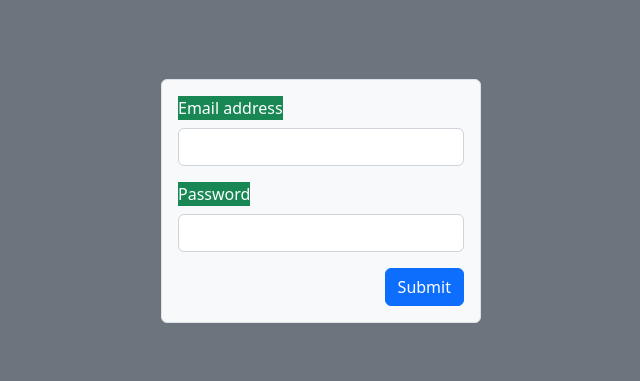
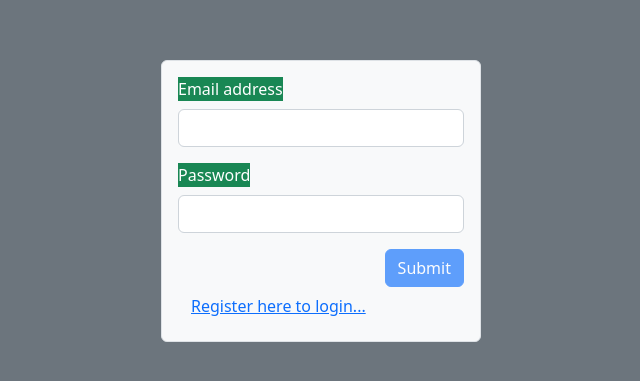
Before and after one commit to ethelbertdickson/openskyreactJS, a React (Vite) app: page / in a window 1280 px wide. Shown: the part 199-580 px from the top of the page, without its empty margins (319-959 px from the left). Built offline with nearby package versions, Linux system fonts and the light colour scheme.

Commit message:
Authenticated Component in LoginForm

```diff
--- a/src/components/Dashboard.jsx
+++ b/src/components/Dashboard.jsx
@@ -1,11 +1,16 @@
+import { useLocation, Navigate } from 'react-router-dom';
 import TableHead from './TableHead';
 import TableBody from './TableBody';
 import useOpenSky from '../hooks/useOpenSky';
 
 const Dashboard = () => {
    const users = useOpenSky();
-   console.log(users);
+   const location = useLocation();
+   const authenticated = new URLSearchParams(location.search).get(
+      'authenticated',
+   );
 
+   if (authenticated === 'true') {
       return (
          <>
             <h3>Open Sky Dashboard</h3>
@@ -15,6 +20,9 @@ const Dashboard = () => {
             </table>
          </>
       );
+   } else {
+      return <Navigate to='/' />;
+   }
 };
 
 export default Dashboard;
--- a/src/components/LoginForm.jsx
+++ b/src/components/LoginForm.jsx
@@ -1,13 +1,20 @@
+import { useState } from 'react';
 import { useNavigate } from 'react-router-dom';
 import { useForm } from 'react-hook-form';
 
 const LoginForm = () => {
+   const [emailAndPassword, setEmailAndPassword] = useState({
+      email: '',
+      password: '',
+   });
+   const [formError, setFormError] = useState('');
+
    let navigate = useNavigate();
 
    const {
       register,
       handleSubmit,
-      formState: { errors },
+      formState: { errors, isValid },
    } = useForm();
 
    const onSubmit = (data) => {
@@ -18,20 +25,34 @@ const LoginForm = () => {
 
       if (email === emailstored && password === passStored) {
          console.log('login successful');
-         navigate('/dashboard');
+         navigate('/dashboard?authenticated=true');
       } else {
-         alert('Invalid credentials');
+         setFormError('Invalid credentials');
+      }
+   };
+
+   const handleRegister = () => {
+      // handle register button click
+      const emailStored = localStorage.getItem('email');
+      const passStored = localStorage.getItem('password');
+
+      if (!emailStored || !passStored) {
+         localStorage.setItem('email', 'admin@admin.com');
+         localStorage.setItem('password', 'admin');
+         setEmailAndPassword({ email: 'admin@admin.com', password: 'admin' });
       }
    };
 
    return (
+      <>
          <div className='d-flex align-items-center justify-content-center vh-100 bg-secondary'>
-         <form
-            onSubmit={handleSubmit(onSubmit)}
-            className='w-25 border p-3 rounded bg-light'
+            <div className='w-25 border p-3 rounded bg-light'>
+               <form onSubmit={handleSubmit(onSubmit)}>
+                  <div className='mb-3'>
+                     <label
+                        htmlFor='email'
+                        className='form-label text-bg-success'
                      >
-            <div className='mb-3'>
-               <label htmlFor='email' className='form-label text-bg-success'>
                         Email address
                      </label>
                      <input
@@ -58,7 +79,10 @@ const LoginForm = () => {
                      )}
                   </div>
                   <div className='mb-3'>
-               <label htmlFor='password' className='form-label text-bg-success'>
+                     <label
+                        htmlFor='password'
+                        className='form-label text-bg-success'
+                     >
                         Password
                      </label>
                      <input
@@ -79,11 +103,23 @@ const LoginForm = () => {
                         </p>
                      )}
                   </div>
-            <button type='submit' className='btn btn-primary float-end'>
+                  <button
+                     disabled={!isValid}
+                     type='submit'
+                     className='btn btn-primary float-end'
+                  >
                      Submit
                   </button>
+                  <p className='text-danger'>{formError}</p>
                </form>
+               <div className='d-flex align-items-center float-end w-100 '>
+                  <button className='btn btn-link ' onClick={handleRegister}>
+                     Register here to login...
+                  </button>
                </div>
+            </div>
+         </div>
+      </>
    );
 };
 
```
Lines whose indentation alone changed are shown as unchanged.
